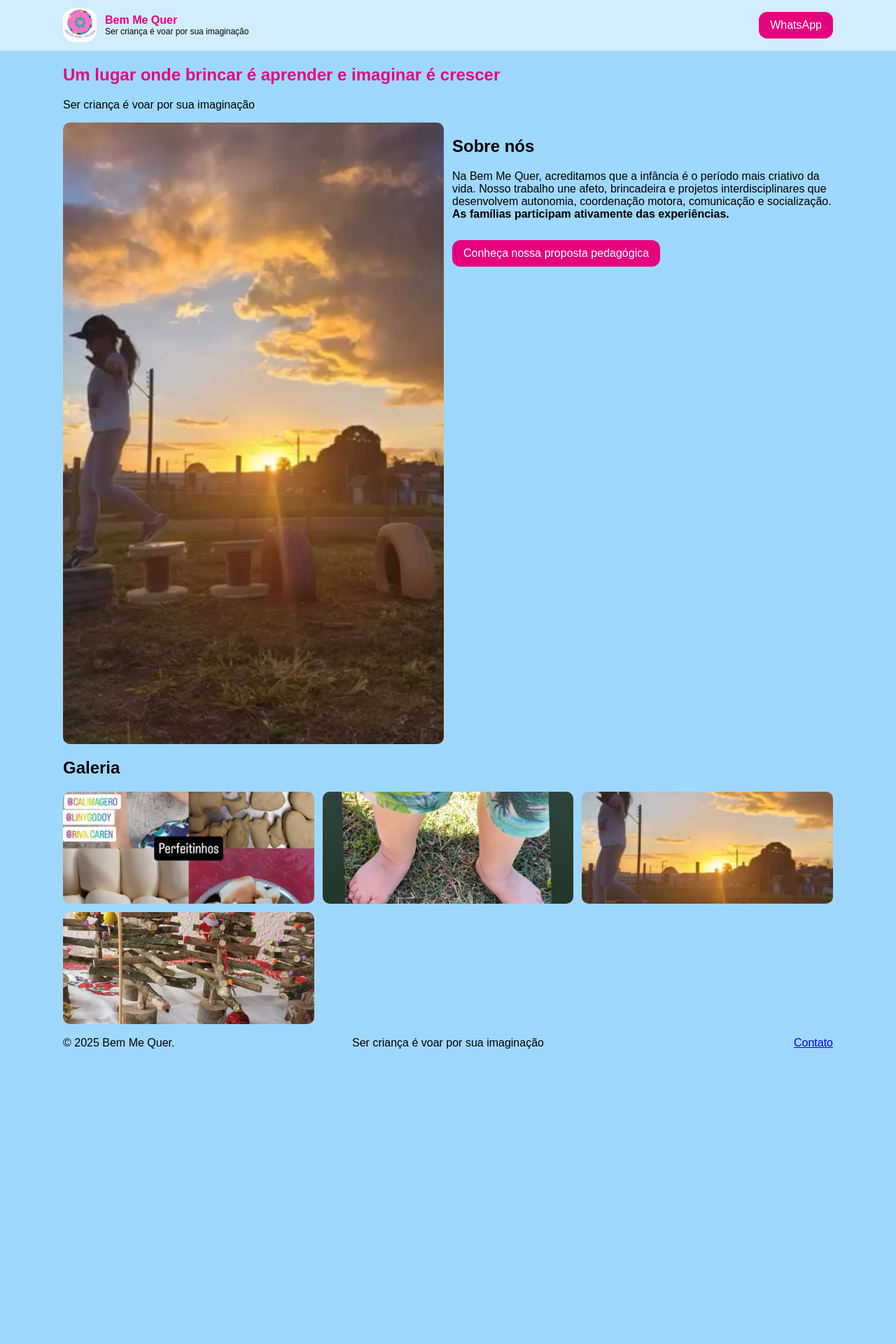
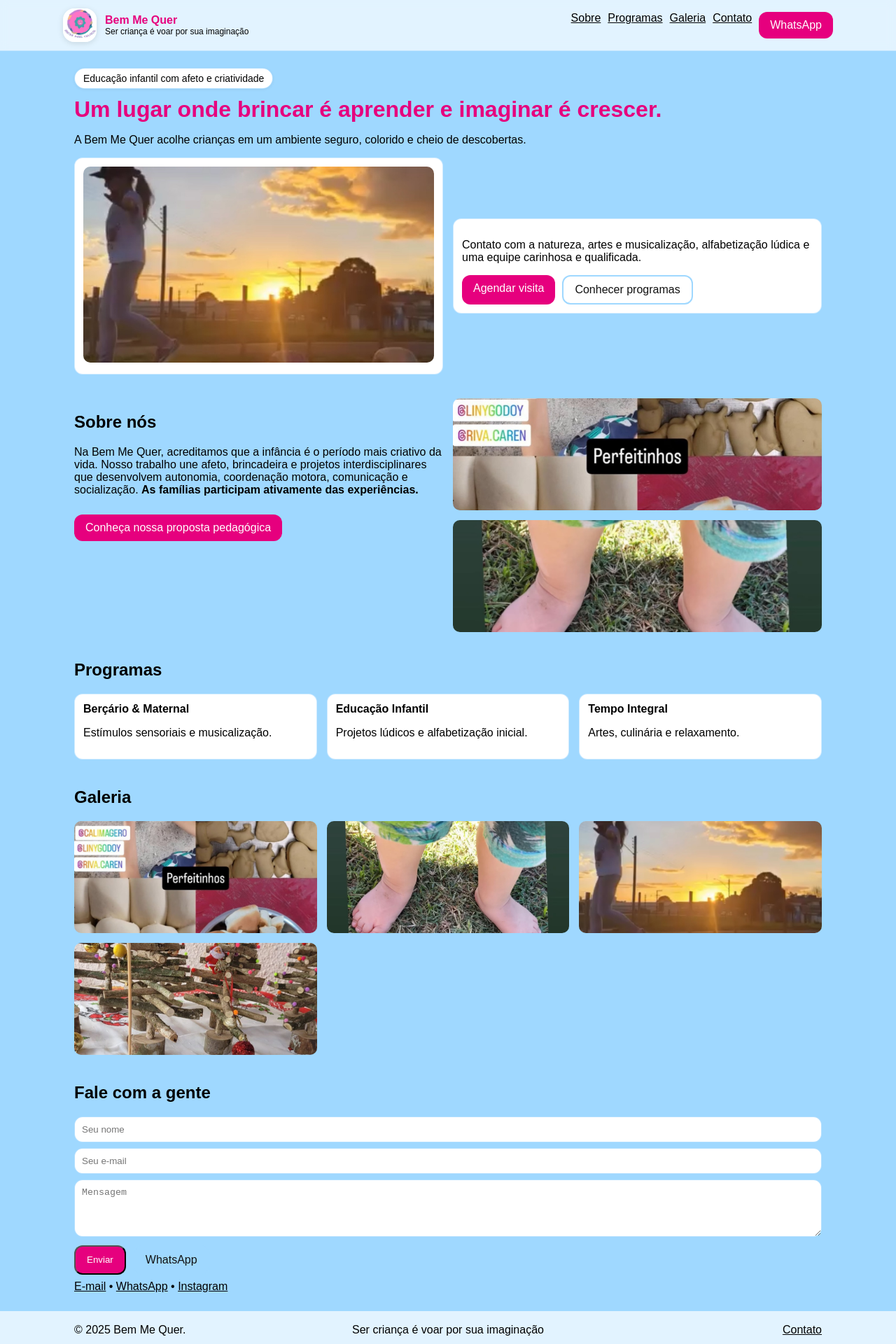
Before and after one commit to antonioaughusto/bem-me-quer-site-2, a React (Create React App) app: page / in a window 1280 px wide. Shown: the top 1920 px of the page at 70% size. Before the commit the page ends 1517 px from the top, so only its background shows below. Built offline with nearby package versions, Linux system fonts and the light colour scheme.

Commit message:
Add files via upload

```diff
--- a/package.json
+++ b/package.json
@@ -1,5 +1,5 @@
 {
-  "name": "bem-me-quer-site",
+  "name": "bem-me-quer-site-classic",
   "version": "1.0.0",
   "private": true,
   "dependencies": {
--- a/public/index.html
+++ b/public/index.html
@@ -4,7 +4,6 @@
     <meta charset="utf-8" />
     <meta name="viewport" content="width=device-width, initial-scale=1" />
     <link rel="icon" href="%PUBLIC_URL%/logo.png" />
-
     <title>Bem Me Quer - Educação Infantil em Vacaria/RS</title>
     <meta name="description" content="Bem Me Quer é um espaço de educação infantil onde brincar é aprender e imaginar é crescer. Localizada em Vacaria/RS.">
     <meta name="keywords" content="Bem Me Quer, educação infantil, recreação, Vacaria RS, escola, crianças, aprender brincando">
--- a/src/App.js
+++ b/src/App.js
@@ -1,45 +1,112 @@
-import React from "react";
+import React, { useState } from "react";
 
+const brand = { pink:"#e6007e", lightBlue:"#9fd8ff" };
 const company = "Bem Me Quer";
 const slogan = "Ser criança é voar por sua imaginação";
 
 export default function App(){
+  const [form, setForm] = useState({ nome:"", email:"", mensagem:"" });
+  const phone = "54991543109";
+  const email = "mari.suliani@gmail.com";
+
+  const handleSubmit = (e)=>{
+    e.preventDefault();
+    window.location.href = `mailto:${email}?subject=Contato — ${company}&body=Nome: ${form.nome}%0AEmail: ${form.email}%0AMensagem:%0A${form.mensagem}`;
+  };
+
   return (
     <div>
       <header className="header">
         <div className="container nav">
           <div className="brand">
-            <img src="/logo.png" className="logo" alt="Logo Bem Me Quer" />
+            <img src="/logo.png" alt="Logo Bem Me Quer" className="logo" />
             <div>
               <div className="brand-title">{company}</div>
               <div style={{fontSize:12}}>{slogan}</div>
             </div>
           </div>
-          <a href="https://wa.me/54991543109" className="btn btn-primary">WhatsApp</a>
+          <div style={{display:'flex',gap:10}}>
+            <a href="#sobre">Sobre</a>
+            <a href="#programas">Programas</a>
+            <a href="#galeria">Galeria</a>
+            <a href="#contato">Contato</a>
+            <a href={`https://wa.me/${phone}`} className="btn btn-primary">WhatsApp</a>
+          </div>
         </div>
       </header>
 
       <main className="container">
-        <section className="hero">
-          <h1 style={{color:"#e6007e"}}>Um lugar onde brincar é aprender e imaginar é crescer</h1>
-          <p>{slogan}</p>
-          <div className="grid grid-2">
-            <img src="/images/por-do-sol.jpg" alt="Foto destaque" style={{width:"100%",borderRadius:10}}/>
-            <div>
-              <h2>Sobre nós</h2>
-              <p>Na Bem Me Quer, acreditamos que a infância é o período mais criativo da vida. Nosso trabalho une afeto, brincadeira e projetos interdisciplinares que desenvolvem autonomia, coordenação motora, comunicação e socialização. <strong>As famílias participam ativamente das experiências.</strong></p>
-              <a href="#contato" className="btn btn-primary" style={{marginTop:12,display:"inline-block"}}>Conheça nossa proposta pedagógica</a>
+        {/* HERO */}
+        <section className="hero" id="inicio">
+          <span className="badge">Educação infantil com afeto e criatividade</span>
+          <h1>Um lugar onde <strong>brincar</strong> é aprender e <strong>imaginar</strong> é crescer.</h1>
+          <p>A {company} acolhe crianças em um ambiente seguro, colorido e cheio de descobertas.</p>
+          <div className="grid grid-2" style={{alignItems:'center',marginTop:12}}>
+            <div className="card">
+              <img src="/images/por-do-sol.jpg" alt="Foto destaque" style={{width:'100%',height:280,objectFit:'cover',borderRadius:10}}/>
+            </div>
+            <div className="card">
+              <p>Contato com a natureza, artes e musicalização, alfabetização lúdica e uma equipe carinhosa e qualificada.</p>
+              <div style={{display:'flex',gap:10,flexWrap:'wrap'}}>
+                <a href={`https://wa.me/${phone}`} className="btn btn-primary">Agendar visita</a>
+                <a href="#programas" className="btn btn-outline">Conhecer programas</a>
+              </div>
             </div>
           </div>
         </section>
 
-        <section id="galeria">
+        {/* SOBRE */}
+        <section id="sobre" style={{padding:"10px 0"}}>
+          <div className="grid grid-2" style={{alignItems:'start'}}>
+            <div>
+              <h2>Sobre nós</h2>
+              <p>Na Bem Me Quer, acreditamos que a infância é o período mais criativo da vida. Nosso trabalho une afeto, brincadeira e projetos interdisciplinares que desenvolvem autonomia, coordenação motora, comunicação e socialização. <strong>As famílias participam ativamente das experiências.</strong></p>
+              <a href="#contato" className="btn btn-primary" style={{marginTop:10,display:'inline-block'}}>Conheça nossa proposta pedagógica</a>
+            </div>
+            <div className="grid">
+              <img src="/images/pao-caseiro.jpg" alt="Atividades culinárias" style={{width:'100%',height:160,objectFit:'cover',borderRadius:10}}/>
+              <img src="/images/pe-no-chao.jpg" alt="Pés na grama" style={{width:'100%',height:160,objectFit:'cover',borderRadius:10}}/>
+            </div>
+          </div>
+        </section>
+
+        {/* PROGRAMAS */}
+        <section id="programas" style={{padding:"10px 0"}}>
+          <h2>Programas</h2>
+          <div className="grid grid-3">
+            <div className="card"><strong>Berçário & Maternal</strong><p>Estímulos sensoriais e musicalização.</p></div>
+            <div className="card"><strong>Educação Infantil</strong><p>Projetos lúdicos e alfabetização inicial.</p></div>
+            <div className="card"><strong>Tempo Integral</strong><p>Artes, culinária e relaxamento.</p></div>
+          </div>
+        </section>
+
+        {/* GALERIA */}
+        <section id="galeria" style={{padding:"10px 0"}}>
           <h2>Galeria</h2>
           <div className="grid grid-3 gallery">
             {['/images/pao-caseiro.jpg','/images/pe-no-chao.jpg','/images/por-do-sol.jpg','/images/artesanato-natal.jpg'].map((src,i)=>(
-              <img key={i} src={src} alt={"Galeria "+(i+1)} />
+              <img key={i} src={src} alt={`Galeria ${i+1}`} />
             ))}
           </div>
+        </section>
+
+        {/* CONTATO */}
+        <section id="contato" style={{padding:"10px 0"}}>
+          <h2>Fale com a gente</h2>
+          <form className="form" onSubmit={(e)=>{e.preventDefault();window.location.href = `mailto:${email}?subject=Contato — ${company}&body=Nome: ${form.nome}%0AEmail: ${form.email}%0AMensagem:%0A${form.mensagem}`;}}>
+            <input placeholder="Seu nome" required value={form.nome} onChange={(e)=>setForm({...form,nome:e.target.value})} />
+            <input type="email" placeholder="Seu e-mail" required value={form.email} onChange={(e)=>setForm({...form,email:e.target.value})} />
+            <textarea rows="4" placeholder="Mensagem" required value={form.mensagem} onChange={(e)=>setForm({...form,mensagem:e.target.value})} />
+            <div style={{display:"flex",gap:10}}>
+              <button className="btn btn-primary" type="submit">Enviar</button>
+              <a className="btn btn-outline" href={`https://wa.me/${phone}`}>WhatsApp</a>
+            </div>
+          </form>
+          <p style={{marginTop:8}}>
+            <a href={`mailto:${email}`}>E-mail</a> •{" "}
+            <a href={`https://wa.me/${phone}`}>WhatsApp</a> •{" "}
+            <a href="https://www.instagram.com/bem_me_quer_recreacao_?igsh=OWY5bWRvcmJ6d242" target="_blank" rel="noreferrer">Instagram</a>
+          </p>
         </section>
       </main>
 
@@ -47,7 +114,7 @@ export default function App(){
         <div className="container footer-grid">
           <div>© {new Date().getFullYear()} {company}.</div>
           <div className="center">{slogan}</div>
-          <div className="end"><a href="mailto:mari.suliani@gmail.com">Contato</a></div>
+          <div className="end"><a href={`mailto:${email}`}>Contato</a></div>
         </div>
       </footer>
     </div>
--- a/src/index.css
+++ b/src/index.css
@@ -1,22 +1,27 @@
-
-:root{--pink:#e6007e;--lightBlue:#9fd8ff;}
+:root{--pink:#e6007e;--lightBlue:#9fd8ff;--yellow:#ffe66d;}
+*{box-sizing:border-box}
 body{margin:0;font-family:Arial,Helvetica,sans-serif;background:var(--lightBlue)}
+a{color:inherit}
 .container{max-width:1100px;margin:0 auto;padding:0 16px}
-.header{background:#fff8;backdrop-filter:blur(6px);position:sticky;top:0;border-bottom:1px solid rgba(159,216,255,.5)}
+.header{background:rgba(255,255,255,0.7);backdrop-filter:blur(6px);position:sticky;top:0;z-index:20;border-bottom:1px solid rgba(159,216,255,0.5)}
 .nav{display:flex;align-items:center;justify-content:space-between;padding:12px 0}
 .brand{display:flex;align-items:center;gap:12px}
-.brand-title{color:var(--pink);font-weight:800}
-.logo{width:48px;height:48px;border-radius:16px;object-fit:cover}
-.btn{border-radius:12px;padding:10px 16px;text-decoration:none}
+.brand-title{font-weight:800;color:var(--pink)}
+.logo{width:48px;height:48px;border-radius:16px;object-fit:cover;box-shadow:0 2px 8px rgba(0,0,0,.12)}
+.btn{border-radius:12px;padding:10px 16px;text-decoration:none;display:inline-block}
 .btn-primary{background:var(--pink);color:#fff}
-.btn-outline{border:2px solid var(--lightBlue)}
-.grid{display:grid;gap:12px}
+.btn-outline{border:2px solid var(--lightBlue);color:#111}
+.badge{display:inline-block;background:#fff;border:1px solid rgba(159,216,255,0.8);padding:6px 12px;border-radius:999px;font-size:14px;box-shadow:0 1px 4px rgba(0,0,0,.06)}
+.hero{padding:24px 0}
+.hero h1{color:var(--pink);font-size:32px;line-height:1.2;margin:10px 0}
+.grid{display:grid;gap:14px}
 .grid-2{grid-template-columns:1fr 1fr}
 .grid-3{grid-template-columns:repeat(3,1fr)}
-.card{background:#fff;border:1px solid rgba(159,216,255,.5);border-radius:12px;padding:12px}
+.card{background:#fff;border:1px solid rgba(159,216,255,0.5);border-radius:12px;padding:12px}
 .gallery img{width:100%;height:160px;object-fit:cover;border-radius:10px}
-.footer{padding:18px 0}
+.footer{padding:18px 0;background:rgba(255,255,255,0.7)}
 .footer-grid{display:grid;grid-template-columns:1fr 1fr 1fr;gap:10px;align-items:center}
 .footer-grid .center{text-align:center}
 .footer-grid .end{text-align:right}
-.form input,.form textarea{width:100%;padding:10px;border:1px solid rgba(159,216,255,.8);border-radius:12px;margin-bottom:8px}
+.form input,.form textarea{width:100%;padding:10px;border:1px solid rgba(159,216,255,0.8);border-radius:12px;margin-bottom:8px}
+@media (max-width: 900px){.grid-2{grid-template-columns:1fr}.grid-3{grid-template-columns:1fr 1fr}}
```
Also changed, not shown: src/index.js (+1 -6 lines).
